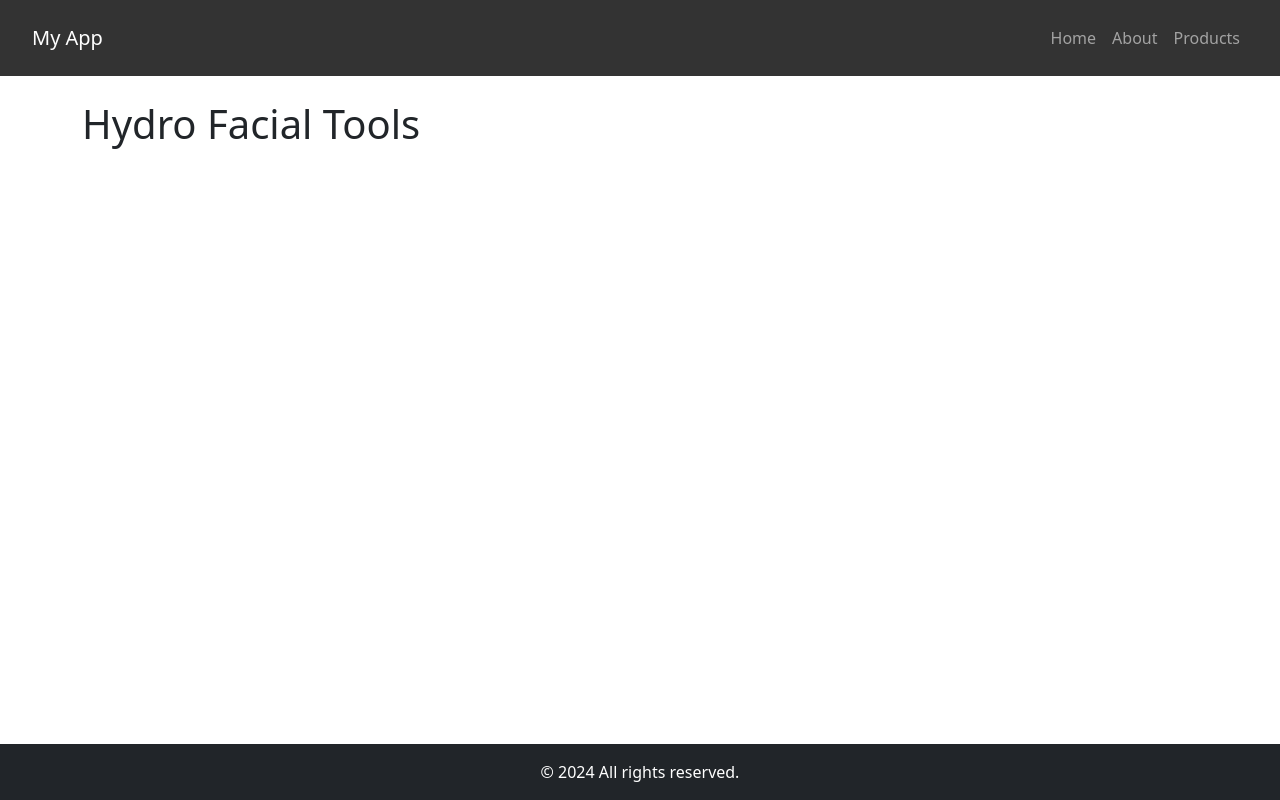
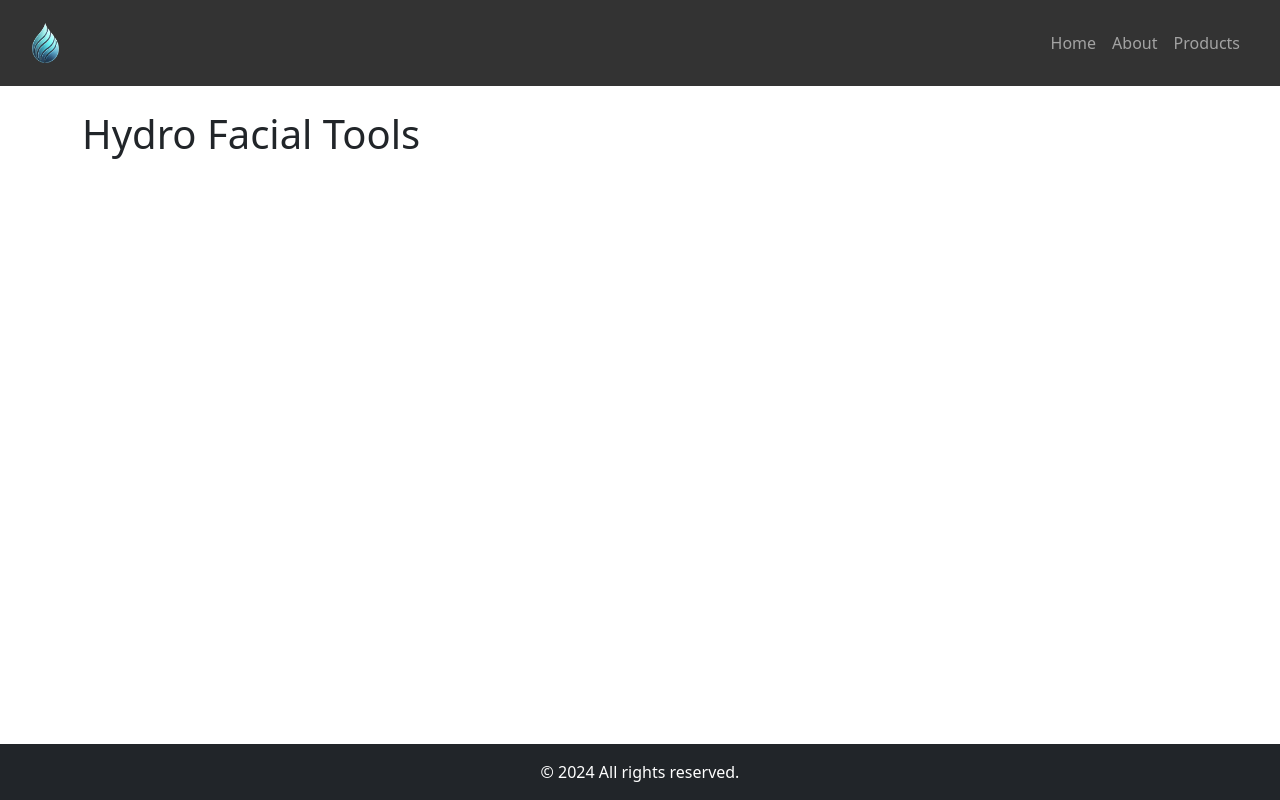
Before and after one commit to devdzona/hydrofacial, a React (Vite) app in the folder frontend/: page / in a window 1280 px wide. Built offline with nearby package versions, Linux system fonts and the light colour scheme.

Commit message:
logo and favicon added

```diff
--- a/frontend/index.html
+++ b/frontend/index.html
@@ -2,7 +2,7 @@
 <html lang="en">
   <head>
     <meta charset="UTF-8" />
-    <link rel="icon" type="image/svg+xml" href="/vite.svg" />
+    <link rel="icon" type="image/png" sizes="16x16" href="./src/assets/logo.png" />
     <meta name="viewport" content="width=device-width, initial-scale=1.0" />
     <title>HydroFacial</title>
   </head>
--- a/frontend/src/components/Header.jsx
+++ b/frontend/src/components/Header.jsx
@@ -2,6 +2,7 @@
 // src/components/Header.jsx
 import React, { useEffect, useState } from 'react';
 import { Link } from 'react-router-dom';
+import logo from '../assets/logo.png'
 
 const Header = () => {
     const [isScrolled, setIsScrolled] = useState(false);
@@ -19,7 +20,9 @@ const Header = () => {
         <header className={`header ${isScrolled ? 'scrolled' : ''}`}>
             <div className="container-fluid">
                 <nav className="navbar navbar-expand-lg navbar-dark">
-                    <Link to="/" className="navbar-brand">My App</Link>
+                    <Link to="/" className="navbar-brand">
+                        <img src={logo} alt="logo" className="logo" />
+                    </Link>
                     <button
                         className="navbar-toggler"
                         type="button"
--- a/frontend/src/index.css
+++ b/frontend/src/index.css
@@ -78,12 +78,7 @@ button:focus-visible {
   }
 }
 
-.logo {
-  height: 6em;
-  padding: 1.5em;
-  will-change: filter;
-  transition: filter 300ms;
-}
+
 
 .logo:hover {
   filter: drop-shadow(0 0 2em #646cffaa);
@@ -153,5 +148,15 @@ button:focus-visible {
 }
 
 .header.scrolled {
-  background-color: rgba(51, 51, 51, 0.8); /* Slightly transparent when scrolled */
+  background-color: rgba(51, 51, 51, 0.8);
+  /* Slightly transparent when scrolled */
 }
+
+.header .logo {
+  height: 40px;
+  /* Adjust as needed */
+  width: auto;
+  margin-right: 10px;
+  transition: height 0.3s ease;
+  /* Smooth scaling if needed */
+}
```
Also changed, not shown: frontend/src/assets/logo.png (added).
